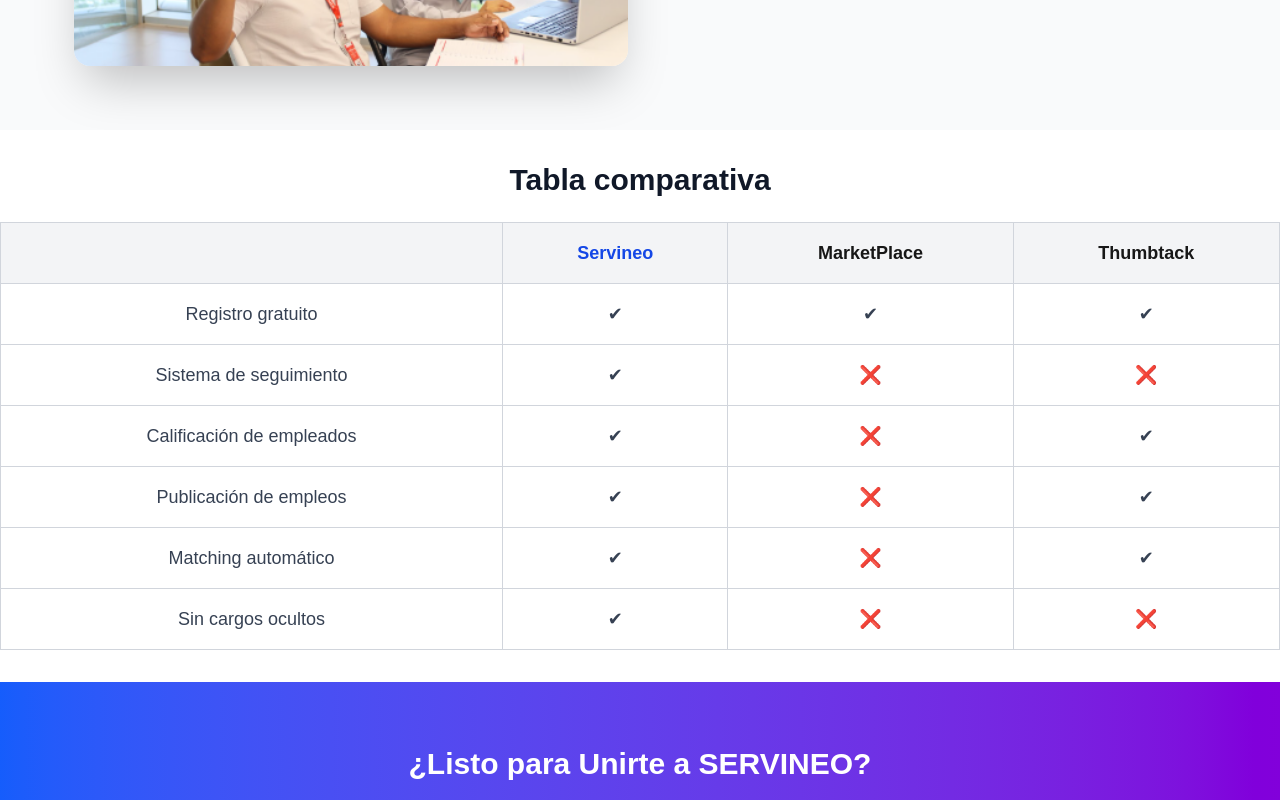
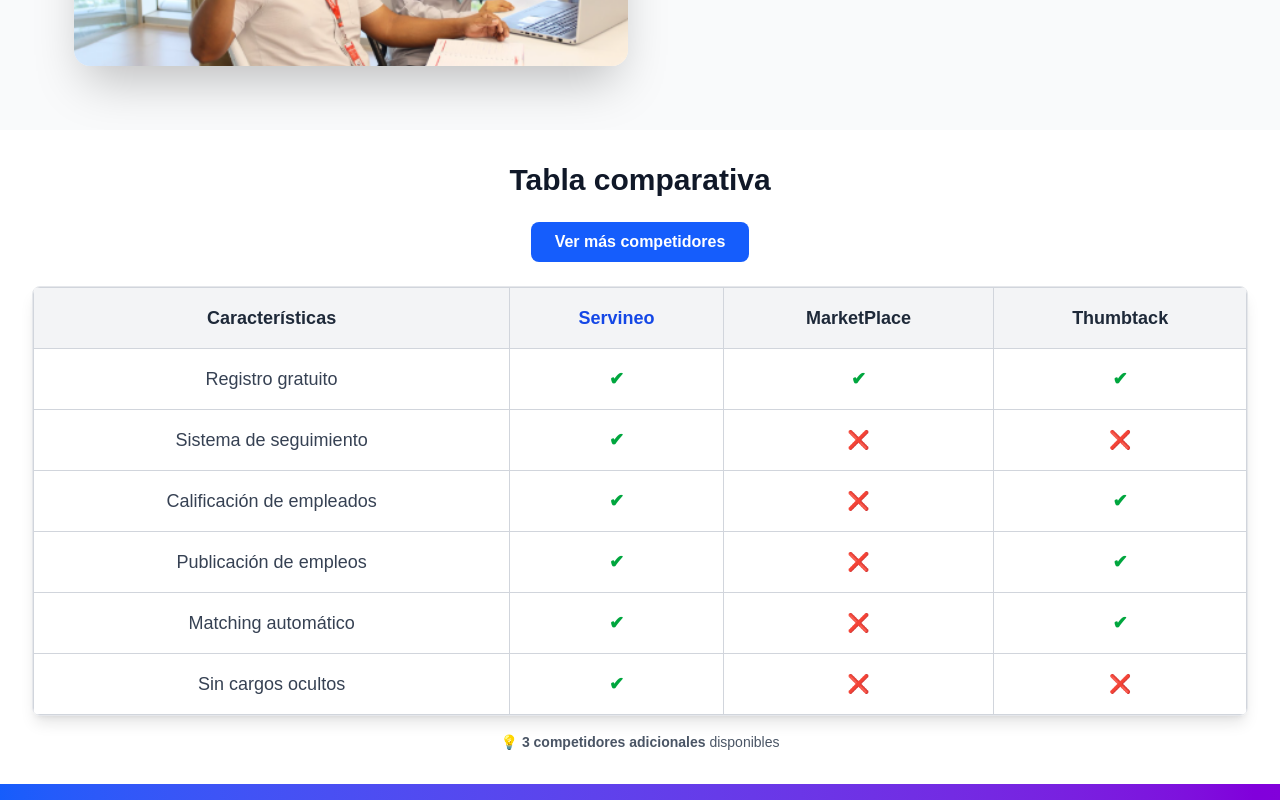
Before and after one commit to robertgt0/alquiler_front, a Next.js app: page /porqueservineo in a window 1280 px wide. Shown: the part 1520-2320 px from the top of the page. Built offline with nearby package versions, Linux system fonts and the light colour scheme.

Commit message:
fix: correccion de bugs

```diff
--- a/src/app/porqueservineo/page.tsx
+++ b/src/app/porqueservineo/page.tsx
@@ -1,8 +1,118 @@
 "use client";
 
-import React from "react";
+import React, { useState } from "react";
 import Image from "next/image";
 import { useRouter } from "next/navigation";
+
+// 🔹 Componente de Tabla Comparativa separado
+const ComparisonTable = () => {
+  const [showAdditionalColumns, setShowAdditionalColumns] = useState(false);
+
+  const toggleAdditionalColumns = () => {
+    setShowAdditionalColumns(!showAdditionalColumns);
+  };
+
+  // Datos de la tabla
+  const tableData = [
+    ["Registro gratuito",        "✔", "✔", "✔", "❌", "✔", "❌"],
+    ["Sistema de seguimiento",   "✔", "❌", "❌", "✔", "❌", "✔"],
+    ["Calificación de empleados","✔", "❌", "✔", "✔", "❌", "❌"],
+    ["Publicación de empleos",   "✔", "❌", "✔", "❌", "✔", "✔"],
+    ["Matching automático",      "✔", "❌", "✔", "❌", "❌", "✔"],
+    ["Sin cargos ocultos",       "✔", "❌", "❌", "✔", "✔", "❌"],
+  ];
+
+  const headers = [
+    "Características",
+    "Servineo",
+    "MarketPlace",
+    "Thumbtack",
+    "TaskRabbit",      // Competidor A (servicios locales, EE.UU.)
+    "HomeAdvisor",     // Competidor B (hogar, mantenimiento)
+    "Angi"             // Competidor C (antes Angie’s List, servicios del hogar)
+  ];
+
+  return (
+    <section className="w-full bg-white py-8">
+      <div className="max-w-7xl mx-auto px-4 sm:px-6 lg:px-8">
+        <h2 className="text-2xl sm:text-3xl font-bold text-gray-900 mb-6 text-center">
+          Tabla comparativa
+        </h2>
+
+        {/* Botón para mostrar/ocultar columnas adicionales */}
+        <div className="flex justify-center mb-6">
+          <button
+            onClick={toggleAdditionalColumns}
+            className="bg-blue-600 hover:bg-blue-700 text-white font-semibold py-2 px-6 rounded-lg transition duration-200 ease-in-out transform hover:scale-105"
+          >
+            {showAdditionalColumns ? 'Ocultar competidores' : 'Ver más competidores'}
+          </button>
+        </div>
+
+        <div className="overflow-x-auto w-full border border-gray-200 rounded-lg shadow-lg">
+          <table className="w-full border-collapse text-center text-xs sm:text-base md:text-lg bg-white">
+            <thead className="bg-gray-100 sticky top-0">
+              <tr>
+                {headers.map((header, index) => {
+                  // Mostrar siempre las primeras 4 columnas, las demás según el estado
+                  if (index < 4 || showAdditionalColumns) {
+                    return (
+                      <th
+                        key={index}
+                        className={`border border-gray-300 p-2 sm:p-4 font-bold ${
+                          index === 1 ? 'text-blue-700' : 'text-gray-800'
+                        } ${
+                          index >= 4 ? 'bg-blue-50' : ''
+                        }`}
+                      >
+                        {header}
+                      </th>
+                    );
+                  }
+                  return null;
+                })}
+              </tr>
+            </thead>
+            <tbody>
+              {tableData.map((row, rowIndex) => (
+                <tr key={rowIndex} className="hover:bg-gray-50 transition-colors duration-150">
+                  {row.map((cell, cellIndex) => {
+                    // Mostrar siempre las primeras 4 columnas, las demás según el estado
+                    if (cellIndex < 4 || showAdditionalColumns) {
+                      return (
+                        <td
+                          key={cellIndex}
+                          className={`border border-gray-300 p-2 sm:p-4 text-gray-700 ${
+                            cellIndex >= 4 ? 'bg-blue-50' : ''
+                          } ${
+                            cell === '✔' ? 'text-green-600 font-semibold' :
+                            cell === '❌' ? 'text-red-600 font-semibold' : ''
+                          }`}
+                        >
+                          {cell}
+                        </td>
+                      );
+                    }
+                    return null;
+                  })}
+                </tr>
+              ))}
+            </tbody>
+          </table>
+        </div>
+
+        {/* Indicador visual cuando hay columnas ocultas */}
+        {!showAdditionalColumns && (
+          <div className="text-center mt-4">
+            <p className="text-gray-600 text-sm">
+              💡 <span className="font-semibold">{headers.length - 4} competidores adicionales</span> disponibles
+            </p>
+          </div>
+        )}
+      </div>
+    </section>
+  );
+};
 
 const PorQueServineoPage: React.FC = () => {
   const router = useRouter();
@@ -124,51 +234,7 @@
       </section>
 
       {/* 🔹 Tabla comparativa */}
-      <section className="w-full bg-white py-8">
-        <h2 className="text-2xl sm:text-3xl font-bold text-gray-900 mb-6 text-center">
-          Tabla comparativa
-        </h2>
-
-        <div className="overflow-x-auto w-full">
-          <table className="w-full border-collapse border border-gray-300 text-center text-xs sm:text-base md:text-lg">
-            <thead className="bg-gray-100">
-              <tr>
-                <th className="border border-gray-300 p-2 sm:p-4"></th>
-                <th className="border border-gray-300 p-2 sm:p-4 text-blue-700 font-bold">
-                  Servineo
-                </th>
-                <th className="border border-gray-300 p-2 sm:p-4 font-semibold">
-                  MarketPlace
-                </th>
-                <th className="border border-gray-300 p-2 sm:p-4 font-semibold">
-                  Thumbtack
-                </th>
-              </tr>
-            </thead>
-            <tbody>
-              {[
-                ["Registro gratuito", "✔", "✔", "✔"],
-                ["Sistema de seguimiento", "✔", "❌", "❌"],
-                ["Calificación de empleados", "✔", "❌", "✔"],
-                ["Publicación de empleos", "✔", "❌", "✔"],
-                ["Matching automático", "✔", "❌", "✔"],
-                ["Sin cargos ocultos", "✔", "❌", "❌"],
-              ].map((row, i) => (
-                <tr key={i} className="hover:bg-gray-50">
-                  {row.map((cell, j) => (
-                    <td
-                      key={j}
-                      className="border border-gray-300 p-2 sm:p-4 text-gray-700"
-                    >
-                      {cell}
-                    </td>
-                  ))}
-                </tr>
-              ))}
-            </tbody>
-          </table>
-        </div>
-      </section>
+      <ComparisonTable />
 
       {/* 🔹 Footer */}
       <section className="w-full py-16 flex flex-col items-center bg-gradient-to-r from-blue-600 to-purple-700 text-white">
```
